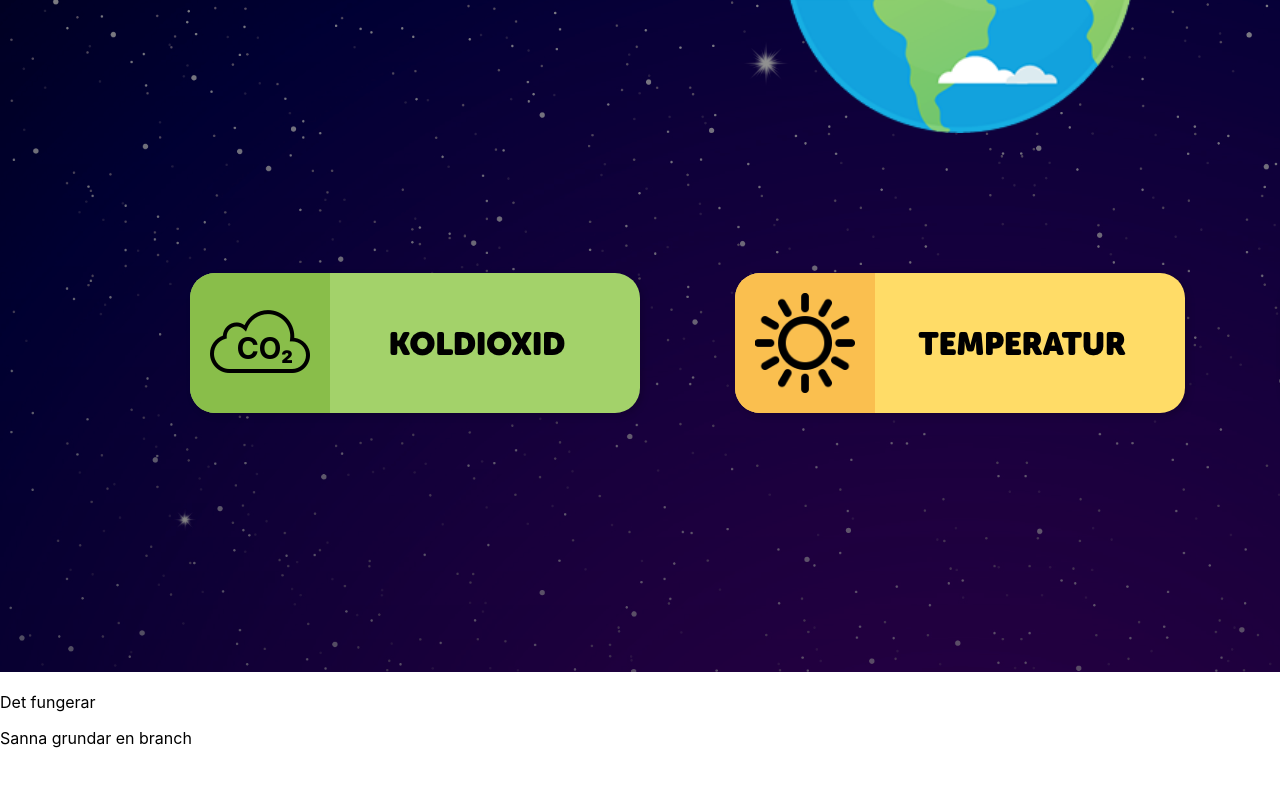
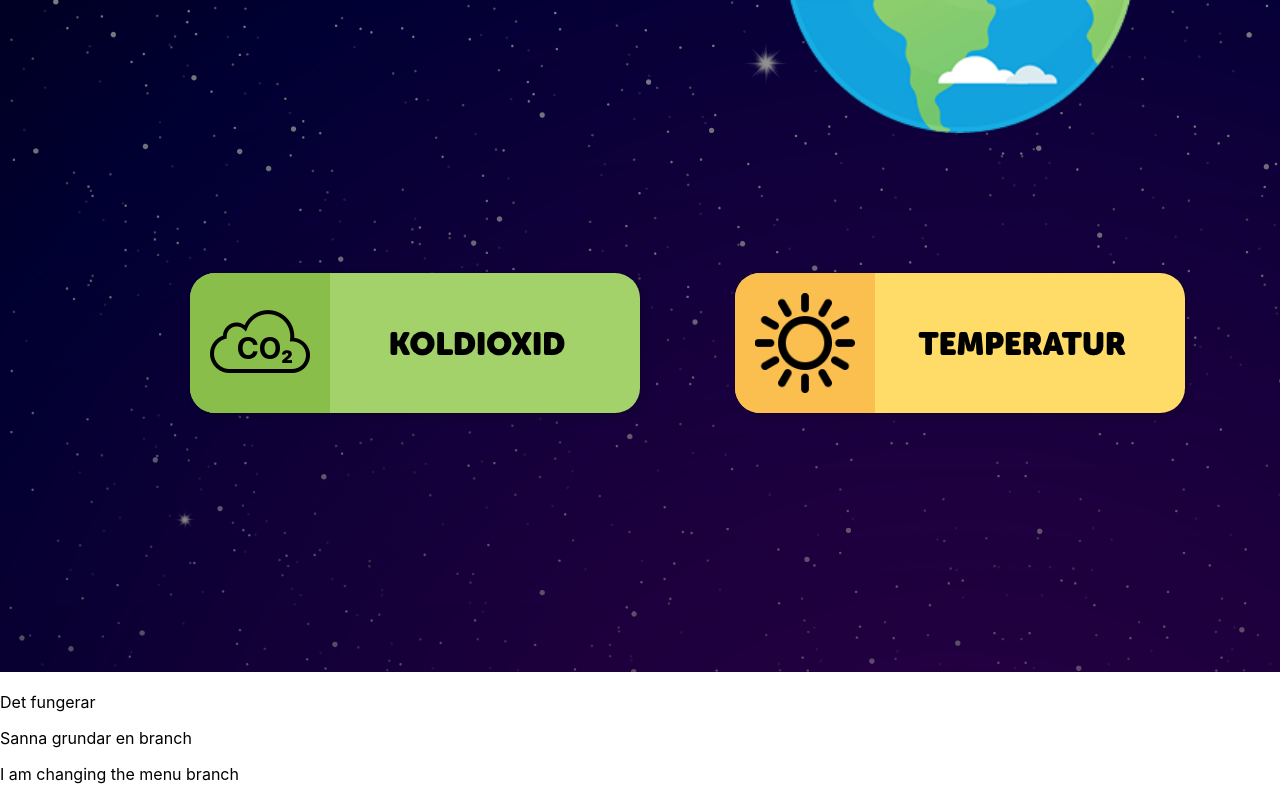
Before and after one commit to S172047/Klimatkollen, a React (Create React App) app: page / in a window 1280 px wide. Shown: the part 406-1206 px from the top of the page. Before the commit the page ends 1170 px from the top, so only its background shows below. Built offline with nearby package versions, Linux system fonts and the light colour scheme.

Commit message:
Jag har ändrat menyn

```diff
--- a/src/App.js
+++ b/src/App.js
@@ -8,6 +8,8 @@ function App() {
       <img src={prototyp}/>
       <p>Det fungerar</p>
       <p>Sanna grundar en branch</p>
+      <p>I am changing the menu branch</p>
+
     </div>
   );
 }
```
